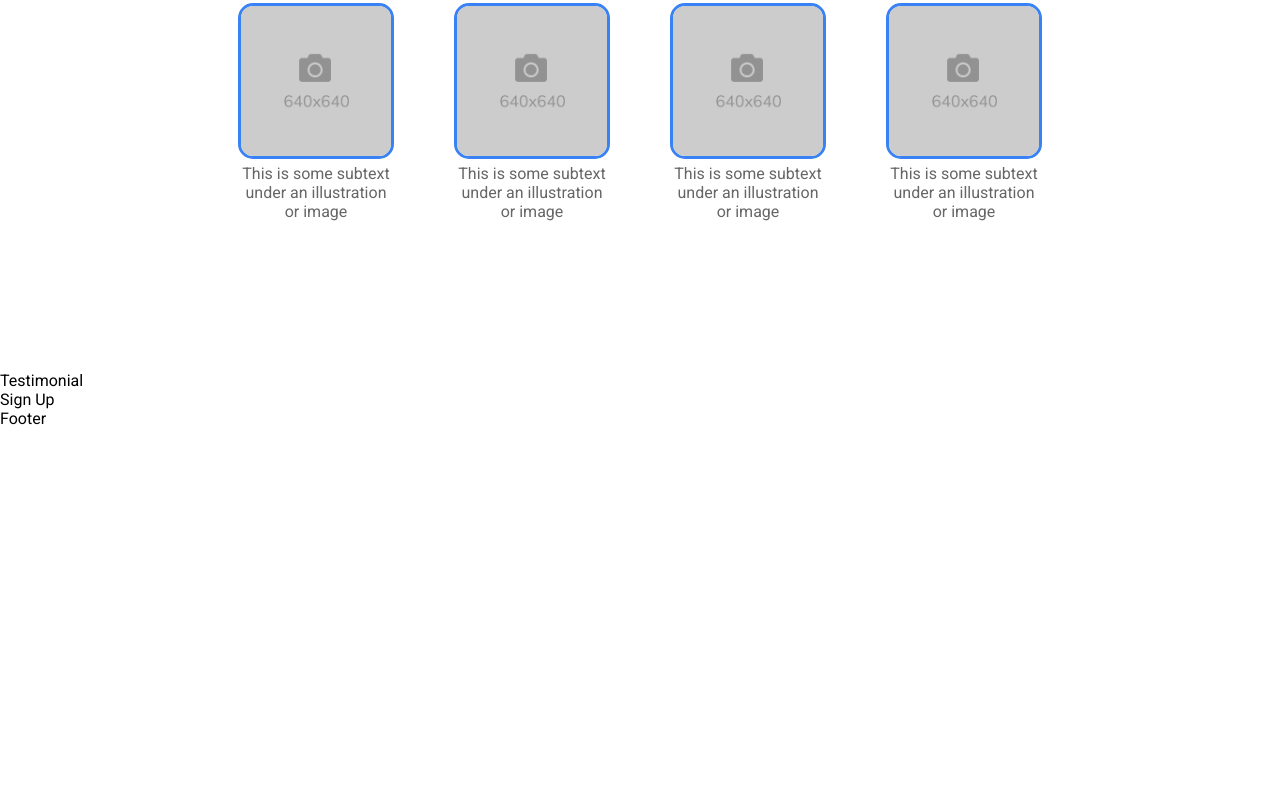
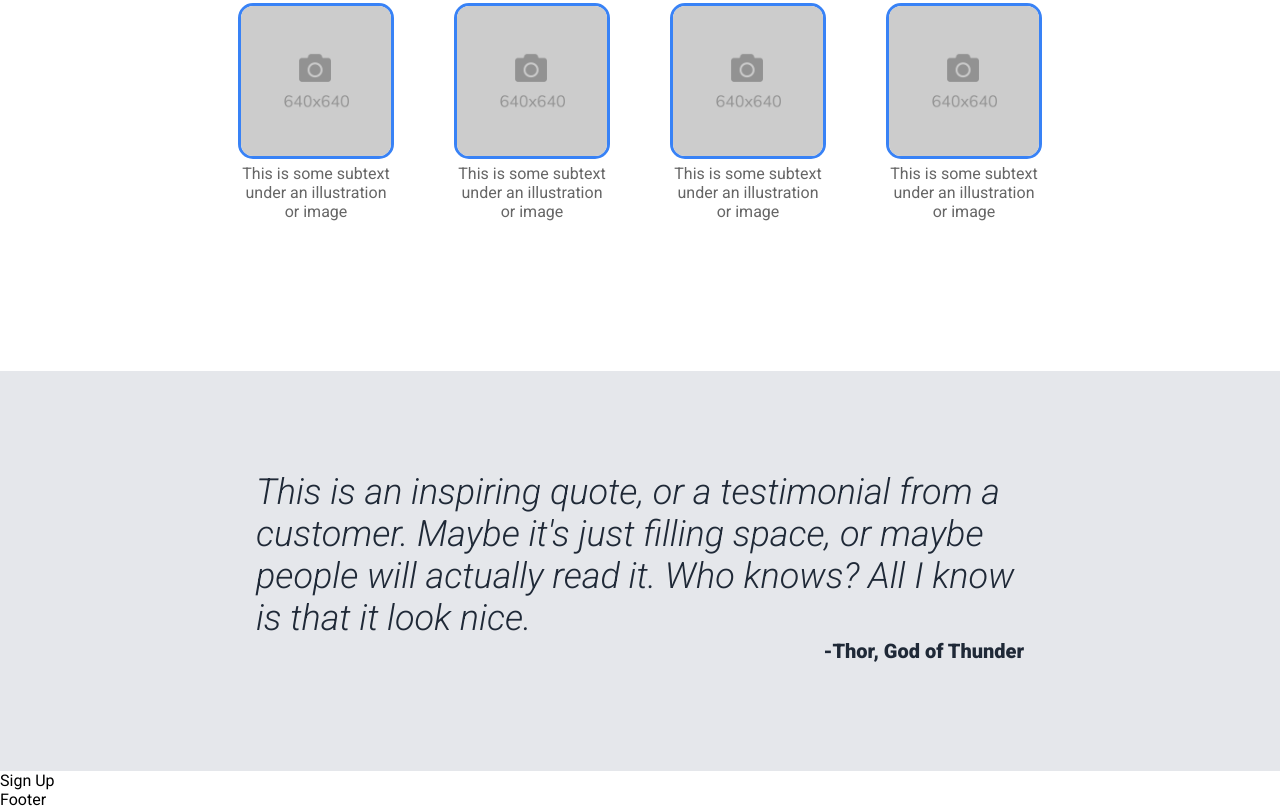
Before and after one commit to dulip-sameera/landing-page, a plain HTML site: page index.html in a window 1280 px wide. Shown: the part 627-1436 px from the top of the page. Before the commit the page ends 1055 px from the top, so only its background shows below. Drawn offline with Linux system fonts and the light colour scheme.

Commit message:
Style testimonial section

```diff
--- a/index.html
+++ b/index.html
@@ -69,7 +69,16 @@
         </div>
     </div>
 
-    <div class="testimonial">Testimonial</div>
+    <div class="testimonial-section">
+        <div class="testimonial">
+            <div class="testimony">
+                This is an inspiring quote, or a testimonial from a customer.
+                Maybe it's just filling space, or maybe people will actually read it. Who knows?
+                All I know is that it look nice.
+            </div>
+            <div class="author">-Thor, God of Thunder</div>
+        </div>
+    </div>
 
     <div class="signup">Sign Up</div>
 
--- a/styles.css
+++ b/styles.css
@@ -133,3 +133,36 @@ a {
     border: 3px solid #3882f6;
     border-radius: 15px;
 }
+
+
+/* ---- Testimonial Section ---- */
+
+.testimonial-section {
+    height: 300px;
+    background-color: #e5e7eb;
+    padding-left: 20%;
+    padding-right: 20%;
+    padding-top: 100px;
+    display: flex;
+    justify-content: center;
+}
+
+.testimonial {
+    display: flex;
+    flex-direction: column;
+    width: 800px;
+}
+
+.testimony {
+    font-size: 36px;
+    font-style: italic;
+    font-weight: 300;
+    color: #1f2937;
+}
+
+.author {
+    font-size: 20px;
+    font-weight: 900;
+    color: #1f2937;
+    align-self: flex-end;
+}
```
